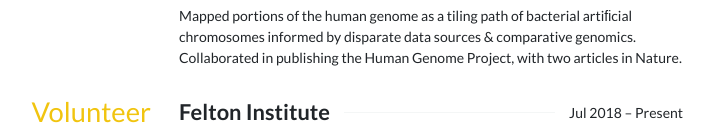
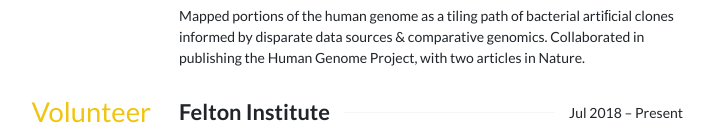
Before and after one commit to christopherseaman/sqrlly-web, a website: page public/index.html in a window 1280 px wide. Shown: the part 2186-2311 px from the top of the page, without its empty margins (307-1021 px from the left). Drawn offline with Linux system fonts and the light colour scheme.

Commit message:
minor changes

```diff
--- a/public/index.html
+++ b/public/index.html
@@ -442,7 +442,7 @@
                     <strong>Bioinformatics Analyst</strong>
                 </div>
               </header>
-                <p>Mapped portions of the human genome as a tiling path of bacterial artiﬁcial chromosomes informed by disparate data sources &amp; comparative genomics. Collaborated in publishing the Human Genome Project, with two articles in Nature.</p>
+                <p>Mapped portions of the human genome as a tiling path of bacterial artiﬁcial clones informed by disparate data sources &amp; comparative genomics. Collaborated in publishing the Human Genome Project, with two articles in Nature.</p>
             </article>
         </div>
       </section>
```
Also changed, not shown: 1 other file.
